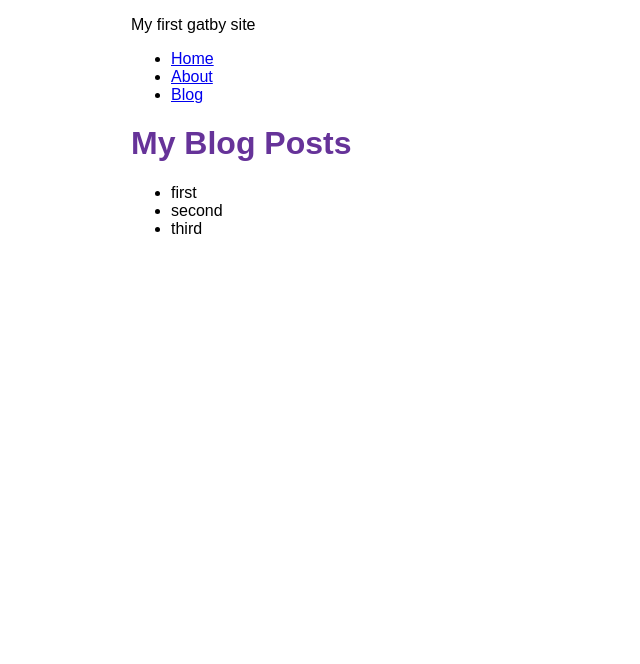
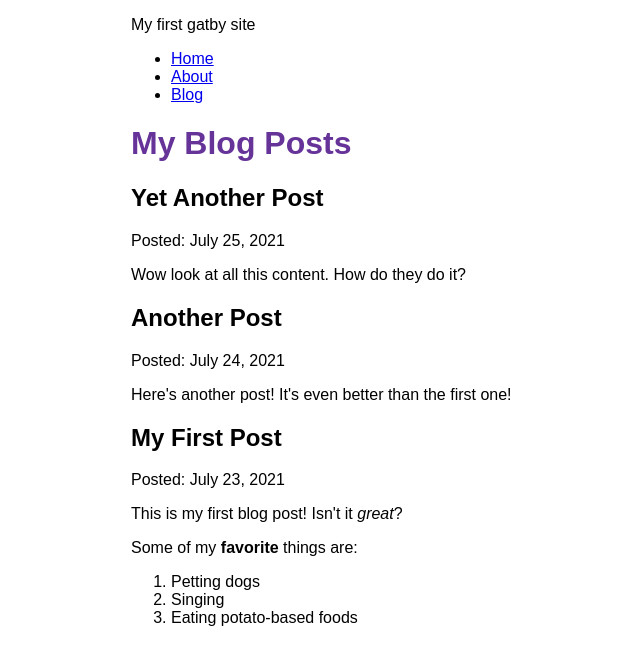
Before and after one commit to billybackpack25/my-first-gatby-site, a Gatsby site: page /blog in a window 1280 px wide. Shown: the whole page, without its empty margins (259-899 px from the left). Built offline with nearby package versions, Linux system fonts and the light colour scheme; Gatsby itself is replaced by a stand-in of ours.

Commit message:
Finished Gatsby Tutorial Part 5

```diff
--- a/blog/first.mdx
+++ b/blog/first.mdx
@@ -0,0 +1,12 @@
+---
+title: "My First Post"
+date: "2021-07-23"
+---
+
+This is my first blog post! Isn't it *great*?
+
+Some of my **favorite** things are:
+
+1. Petting dogs
+2. Singing
+3. Eating potato-based foods
--- a/blog/second.mdx
+++ b/blog/second.mdx
@@ -0,0 +1,6 @@
+---
+title: "Another Post"
+date: "2021-07-24"
+---
+
+Here's another post! It's even better than the first one!
--- a/blog/third.mdx
+++ b/blog/third.mdx
@@ -0,0 +1,6 @@
+---
+title: "Yet Another Post"
+date: "2021-07-25"
+---
+
+Wow look at all this content. How do they do it?
--- a/gatsby-config.js
+++ b/gatsby-config.js
@@ -14,5 +14,6 @@
         path: `${__dirname}/blog`,
       }
     },
+    `gatsby-plugin-mdx`,
   ],
 };
--- a/package.json
+++ b/package.json
@@ -15,9 +15,12 @@
     "clean": "gatsby clean"
   },
   "dependencies": {
+    "@mdx-js/mdx": "^1.6.22",
+    "@mdx-js/react": "^1.6.22",
     "gatsby": "^3.9.1",
     "gatsby-plugin-gatsby-cloud": "^2.9.1",
     "gatsby-plugin-image": "^1.9.0",
+    "gatsby-plugin-mdx": "^2.9.0",
     "gatsby-plugin-sharp": "^3.9.0",
     "gatsby-source-filesystem": "^3.9.0",
     "react": "^17.0.1",
--- a/src/pages/blog.js
+++ b/src/pages/blog.js
@@ -1,30 +1,55 @@
 import * as React from 'react'
 import { graphql } from 'gatsby'
+import { MDXRenderer } from 'gatsby-plugin-mdx'
 import Layout from '../components/layout'
 
 const BlogPage = ({data}) => {
     return (
         <Layout pageTitle="My Blog Posts">
-            <ul>
                 {
-                    data.allFile.nodes.map(node => (
-                        <li key={node.name}>
-                            {node.name}
-                        </li>
+                    data.allMdx.nodes.map(node => (
+                        <article key={node.id}>
+                            <h2>{node.frontmatter.title}</h2>
+                            <p>Posted: {node.frontmatter.date}</p>
+                            <MDXRenderer>
+                            {node.body}
+                            </MDXRenderer>
+                        </article>
                     ))
                 }
-            </ul>
+
         </Layout>
     )
 }
 
 export const query = graphql`
     query {
-        allFile {
-          nodes {
-            name
-          }
+        allMdx(sort: {fields: frontmatter___date, order: DESC}) {
+        nodes {
+            frontmatter {
+            date(formatString: "MMMM D, YYYY")
+            title
+            }
+            id
+            body
         }
-      }`
+        }
+    }`
+
+
+
+
+
+
+
+
+
+
+
+
+
+
+
+
 
 export default BlogPage
```
Also changed, not shown: README.md, 1 other file.
